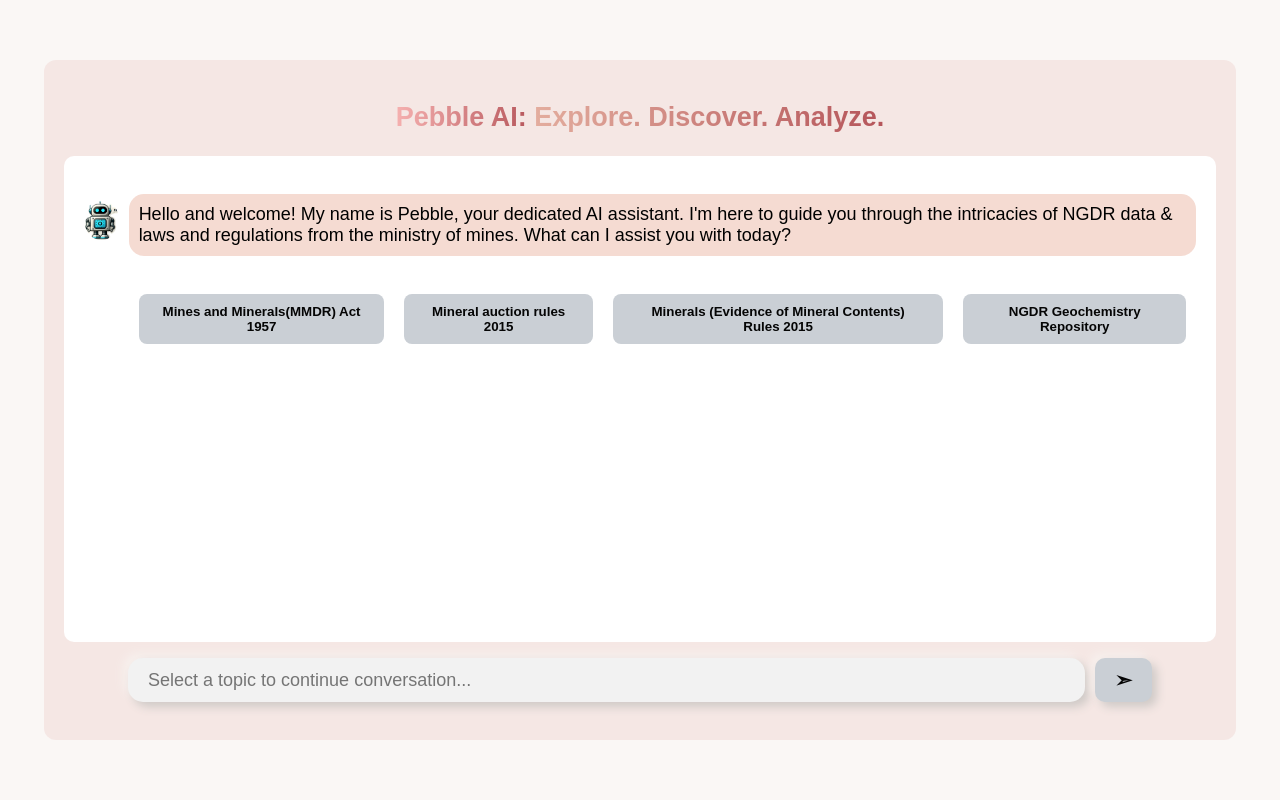
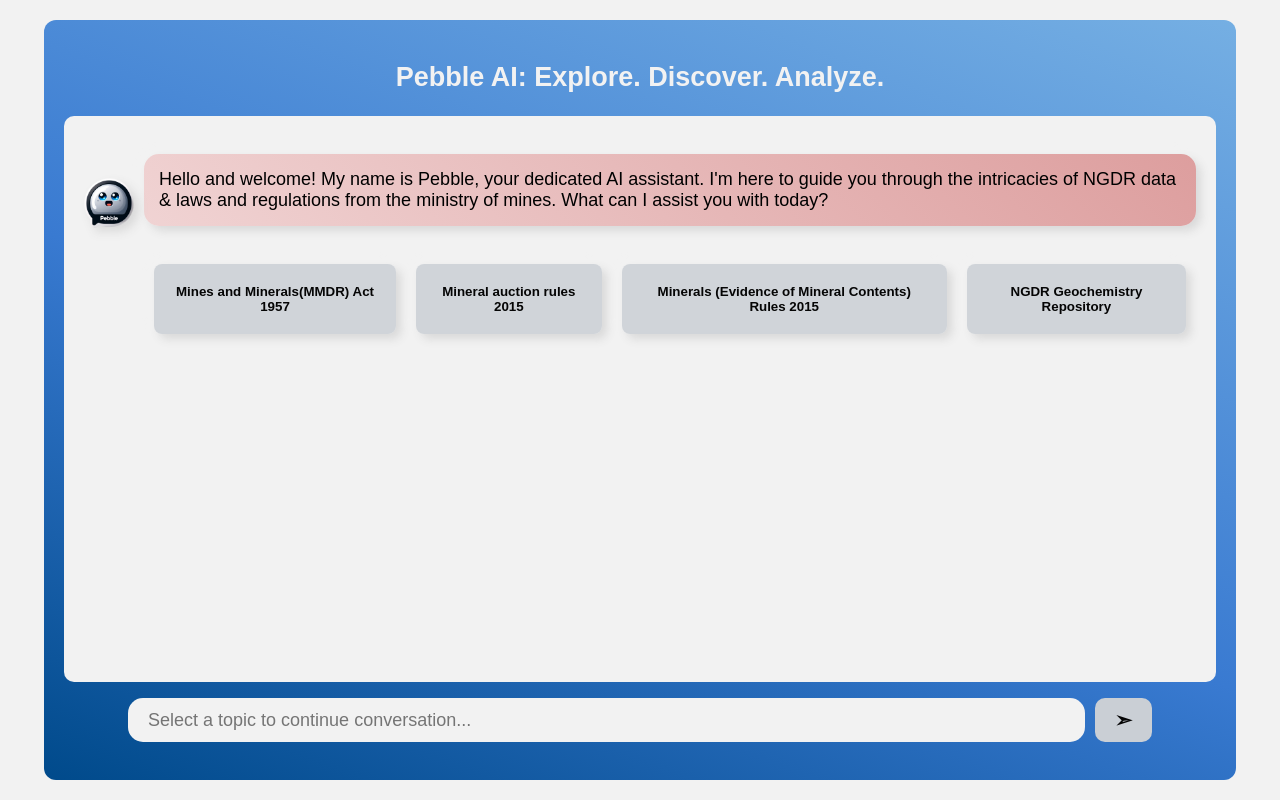
Before and after one commit to AshishW/MECL-Chatbot-hackathon, a Flask app: page /chatbot in a window 1280 px wide. Run offline with Flask 3, Linux system fonts and the light colour scheme; some libraries are stand-ins or nearby versions.

Commit message:
updating chatbot UI

```diff
--- a/geo_chem.py
+++ b/geo_chem.py
@@ -336,17 +336,10 @@ def generate_idw_map(df, element, toposheet_number, threshold_percentile):
             x=np.linspace(min(gdf['longitude']), max(gdf['longitude']), 100),
             y=np.linspace(min(gdf['latitude']), max(gdf['latitude']), 100),
             colorscale='Viridis',
-            colorbar=dict(title='Deviation from Baseline')
+            colorbar=dict(title='Deviation from Baseline'),
+            showscale=False # Hide the color scale as we have a scatter plot
         )
 
-        # Create the scatter plot for anomalies
-        # scatter = go.Scatter(
-        #     x=anomalies['longitude'],
-        #     y=anomalies['latitude'],
-        #     mode='markers',
-        #     marker=dict(color='red', size=5),
-        #     name='Anomalies'
-        # )
         scatter = go.Scatter(
             x=anomalies['longitude'],
             y=anomalies['latitude'],
@@ -366,6 +359,20 @@ def generate_idw_map(df, element, toposheet_number, threshold_percentile):
             name='Anomalies',
             text=anomalies[element]
         )
+        # scatter = go.Scatter(
+        #     x=anomalies['longitude'],
+        #     y=anomalies['latitude'],
+        #     mode='markers',
+        #     marker=dict(
+        #         color='red',
+        #         size=5,
+        #         symbol='circle',
+        #         line=dict(width=1),
+        #         opacity=0.8,
+        #     ),
+        #     name='Anomalies',
+        #     text=anomalies[element]
+        # )
         # Add annotations for maximum and minimum values
         annotations = [
             dict(
@@ -386,6 +393,8 @@ def generate_idw_map(df, element, toposheet_number, threshold_percentile):
 
         # Define the layout with annotations
         layout = go.Layout(
+            width=720,
+            height=480,
             annotations=annotations,
             title=f"<b>Stream Sediment samples showing {element} Values in Toposheet {toposheet_number}</b>",
             title_x=0.5,
--- a/static/style.css
+++ b/static/style.css
@@ -1,12 +1,14 @@
 body {
-  font-family: sans-serif;
+  font-family: 'Poppins', sans-serif;
   margin: 0;
   display: flex;
   justify-content: center;
   align-items: center;
   min-height: 100vh;
   font-size: large;
-  background-color: #FAF7F5;
+  /* background-color: #FAF7F5; */
+  background-color: #f2f2f2;
+
   /* background: linear-gradient(45deg, #78c0d5, #40cbb3); */
   /* background-color: #50E3C2;
   background-image:
@@ -15,26 +17,32 @@ body {
 }
 
 .chatbot-title-heading{
-  background: linear-gradient(to right, #F5B0AF 0%, #B5555A 100%);
+  /* background: linear-gradient(to right, #F5B0AF 0%, #B5555A 100%); */
+  background-color: #f2f2f2;
   -webkit-background-clip: text;
   background-clip: text;
   -webkit-text-fill-color: transparent;
 }
 
 .chatbot-title-sub-heading{
-  background: linear-gradient(to right, #e3ad9e 0%, #B5555A 100%);
+  /* background: linear-gradient(to right, #e3ad9e 0%, #B5555A 100%); */
+  background-color: #f2f2f2;
   -webkit-background-clip: text;
   background-clip: text;
   -webkit-text-fill-color: transparent;
 }
 
 .container {
-  background-color: #e3a9a736;
+  /* background-color: #e3a9a736;
+  background:linear-gradient(219deg, rgb(54 161 187), rgb(172 63 255));
+  background:linear-gradient(116deg, rgb(0 90 125), rgb(5 113 177));
+  background: linear-gradient(90deg, rgba(166,149,255,1) 0%, rgba(111,94,199,1) 45%, rgba(166,149,255,1) 100%); */
+  background: linear-gradient(21deg, rgb(0 74 139) 0%, rgb(57 122 209) 45%, rgb(117 175 227) 100%);
   padding: 20px;
   border-radius: 12px;
   max-width: 90vw;
   width: 100%;
-  height: 80vh;
+  height: 90vh;
   display: flex;
   flex-direction: column;
   justify-content: space-between;
@@ -48,10 +56,10 @@ body {
 
 
 .chat-box {
-  background-color: #fff;
+  background-color: #f2f2f2;
   padding: 20px;
   overflow-y: scroll;
-  height: 90vh;
+  height: 90%;
   position: relative;
   border-radius: 10px;
   /* background: linear-gradient(45deg, #78c0d5, #40cbb3); */
@@ -60,29 +68,36 @@ body {
 
 }
 
+/* add pseude element for chat-box such that it shows some fading effect when scrolling through it using linear gradient in upword direction */
+
 .user-message {
   background-color: #B5555A;
   color: f2f2f2;
-  padding: 10px;
+  padding: 15px;
   border-radius: 5px;
   margin-bottom: 10px;
   display: inline-block;
   /* color: #f2f2f2; */
   /* background: linear-gradient(89deg, #2200ff, #8e29ff); */
   border-radius: 12px;
-    /* backdrop-filter: blur(22px) saturate(169%);
-  -webkit-backdrop-filter: blur(22px) saturate(169%); */
-  /* filter: drop-shadow(5px 5px 10px #000000); */
+  box-shadow:  5px 5px 10px #d9d9d9,
+             -5px -5px 10px #f2f2f2;
 }
 
 .bot-message {
-  background-color: #F5DBD2;
+  /* background-color: #F5DBD2; */
+  background-color: #cacfd5;
+  background-color: #F0D3D3;
+  background: linear-gradient(45deg, #F0D3D3, #dd9e9e);
+
   /* color: whitesmoke; */
   /* background-color: #e1edf9; */
-  padding: 10px;
+  padding: 15px;
   animation-name: fade-in;
   animation-duration: 0.8s;
   border-radius: 15px;
+  box-shadow:  5px 5px 10px #d9d9d9,
+             -5px -5px 10px #f2f2f2;
 }
 
 @keyframes fade-in {
@@ -106,19 +122,20 @@ body {
   font-size: 20px;
   border-radius: 10px;
   /* background: #f7f0ed; */
-  box-shadow:  5px 5px 10px #cfcac7,
-               -5px -5px 10px #f7f0ed;
+  /* box-shadow:  5px 5px 10px #cfcac7,
+               -5px -5px 10px #f7f0ed; */
 }
 
 .query-submit-button:hover {
-  background-color: #b9866c;
+  /* background-color: #b9866c; */
+  background: linear-gradient(242deg, rgb(184 235 255), rgb(152 217 255));
   font-size: large;
   font-size: 20px;
   border-radius: 10px;
 }
 
 .query-input-txtbox {
-  background-color: #fff;
+  background-color: #f2f2f2;
   padding: 10px 20px;
   border-radius: 15px;
   /* border: 1px solid #dfe6ed; */
@@ -126,8 +143,8 @@ body {
   width: 100%;
   font-size: large;
   background: #f7f0ed;
-  box-shadow:  5px 5px 10px #cfcac7,
-               -5px -5px 10px #f7f0ed;
+  /* box-shadow:  5px 5px 10px #cfcac7,
+               -5px -5px 10px #f7f0ed; */
 }
 
 .query-input-txtbox:focus-visible{
@@ -147,10 +164,14 @@ body {
 }
 
 .profile-photo {
-  width: 40px; /* Adjust size as needed */
-  height: 40px; /* Adjust size as needed */
-  border-radius: 50%; /* Circular profile photo */
+  width: 50px; /* Adjust size as needed */
+  height: 50px; /* Adjust size as needed */
+  /* border-radius: 50%; /*Circular profile photo */
   margin-right: 10px; /* Space between photo and message */
+  /* add drop shadows */
+  filter: drop-shadow(5px 5px 5px #d9d9d9);
+  /* box-shadow:  5px 5px 10px #d9d9d9,
+  -5px -5px 10px #e2e2e2; */
 }
 
 .message-container {
@@ -230,10 +255,11 @@ body {
 }
 
 .topic-button {
-  background-color: #cacfd5;
+  /* background-color: #cacfd5; */
+  background-color: #cacfd5d1;
   /* background-color: #d3e3fd; */
   color: #050505;
-  padding: 10px 20px;
+  padding: 20px 20px;
   /* border: solid rgb(199, 139, 255); */
   border: none;
   border-radius: 8px;
@@ -242,11 +268,14 @@ body {
   margin: 0 10px;
   font-weight: bold;
   min-height: 45px;
-  /* background: linear-gradient(178deg, #ffffffb8, #acd5ffab); */
+  box-shadow:  5px 5px 10px #d9d9d9,
+             -5px -5px 10px #f2f2f2;
 }
 
 .topic-button:hover {
-  background-color: #E19D95;
+  /* background-color: #E19D95; */
+  background-color: #959ee1;
+  background-color: linear-gradient(30deg, #959ee1, #a7aaff);
 }
 
 .dynamic-map-container {
--- a/templates/index.html
+++ b/templates/index.html
@@ -11,7 +11,7 @@
     <h2><span class="chatbot-title-heading">Pebble AI: </span><span class="chatbot-title-sub-heading">Explore. Discover. Analyze.</span></h2>
     <div class="chat-box">
       <div class="initial-greet-container">
-        <img src="{{ url_for('static', filename='bot.png') }}" class="profile-photo" style="margin-bottom:7rem ;">
+        <img src="{{ url_for('static', filename='chatbot-icon.png') }}" class="profile-photo" style="margin-bottom:6rem ;">
         <div class="sub_greet_container">
           <p class="bot-message">
             Hello and welcome! My name is Pebble, your dedicated AI assistant. I'm here to guide you through the intricacies of NGDR data & laws and regulations from the ministry of mines. What can I assist you with today?
@@ -65,6 +65,7 @@
       chatInput.placeholder = "Select a topic to continue conversation..."
       //set chatinput background as grey
       chatInput.style.backgroundColor = "#f2f2f2"
+      chatInput.style.cursor = "not-allowed"
     }
     // add logic such that the input is activated only when the button is clicked
     function appendMessage(message, isUser, isMap = false, containsElements = false) {
@@ -76,7 +77,7 @@
         messageElement.classList.add('user-message');
       }
       else{
-        profilePhoto.src = "{{ url_for('static', filename='bot.png') }}";
+        profilePhoto.src = "{{ url_for('static', filename='chatbot-icon.png') }}";
         messageElement.classList.add('bot-message');
       }
 
@@ -381,7 +382,8 @@ topicButtons.forEach(button => {
     if (enable_input){
       chatInput.disabled = false
       chatInput.placeholder = "Type your message here..."
-      chatInput.style.backgroundColor = "#ffffff"
+      chatInput.style.backgroundColor = "#e3f6ff"
+      chatInput.style.cursor = "text"
     }
     currentTopic = button.dataset.topic;
     suggestQuestions(currentTopic, button.textContent)
```
Also changed, not shown: other parts of static/style.css (+21 -9 lines), static/earth-exploration.png (added), static/earth-exploration2.png (added).
